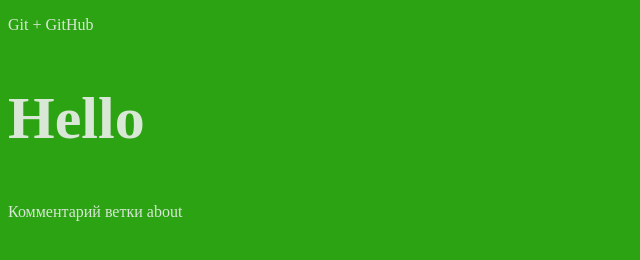
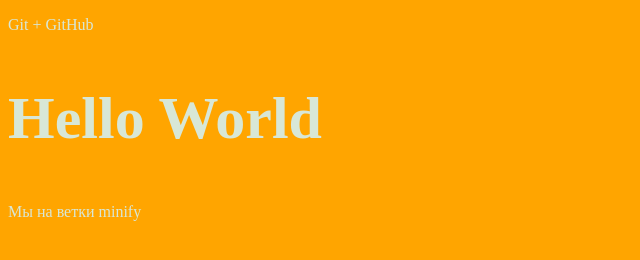
Before and after one commit to LanaRyelin/GitTest, a plain HTML site: page index.html in a window 1280 px wide. Shown: the whole page, without its empty margins (0-640 px from the left). Drawn offline with Linux system fonts and the light colour scheme.

Commit message:
Изменения на ветки minify

```diff
--- a/css/style.css
+++ b/css/style.css
@@ -1,6 +1,6 @@
 /* Новый комментарий */
 body {
-    background-color: rgb(43, 163, 19);
+    background-color: orange;
     color: rgb(216, 231, 214);
 }
 h2 {
--- a/index.html
+++ b/index.html
@@ -8,7 +8,7 @@
 </head>
 <body>
     <p class="text">Git + GitHub</p>
-    <h2>Hello</h2>
-    <p>Комментарий ветки about</p>
+    <h2>Hello World</h2>
+    <p>Мы на ветки minify</p>
 </body>
 </html>
```
